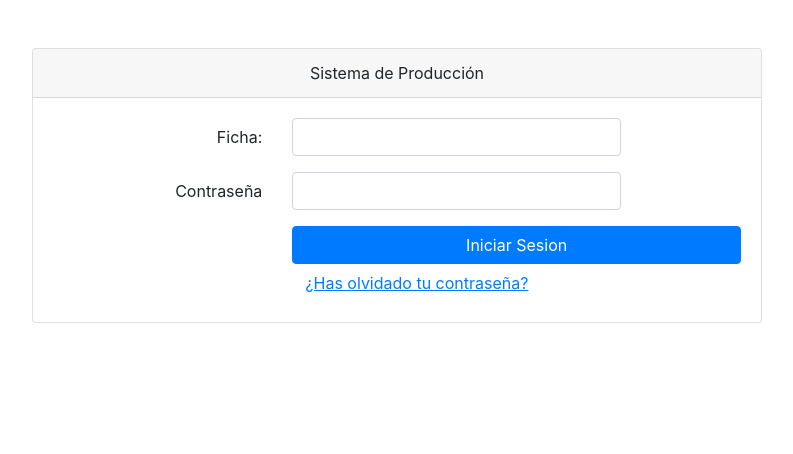
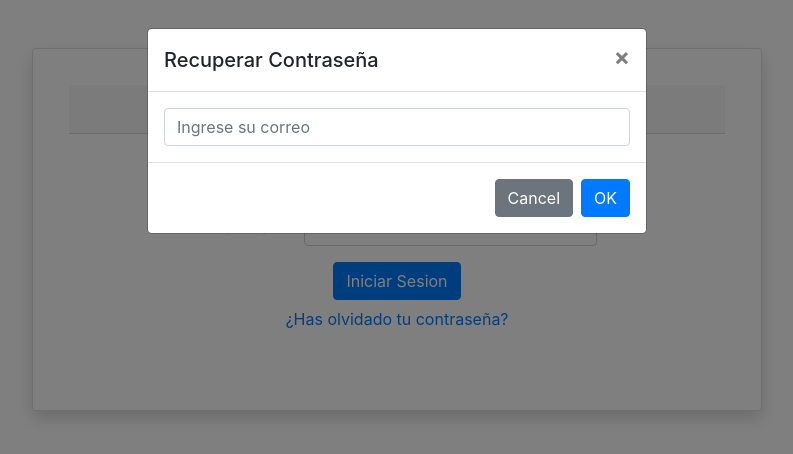
Before and after one commit to jetzu11/topicos_hub, a Vue app: page / in a window 1280 px wide. Both pictures are taken after a click on the button "¿Has olvidado tu contraseña?". Shown: the top 454 px of the page, without its empty margins (243-1036 px from the left). Built offline with nearby package versions, Linux system fonts and the light colour scheme.

Commit message:
cambios del login y menu

```diff
--- a/src/components/Menu.vue
+++ b/src/components/Menu.vue
@@ -3,7 +3,7 @@
   <div>
       <b-navbar toggleable="md" type="dark" style="background-color: #4a6f90">
         <b-navbar-brand href="#">
-            <img :src="logoSrc" width="60px" height="40px" alt="BV" />
+            <img :src="logoSrc" width="60px" height="40px" alt="Wix" />
         </b-navbar-brand>
         <b-navbar-toggle target="nav_collapse"/>
         <b-collapse is-nav id="nav_collapse">
@@ -60,7 +60,7 @@ export default {
     name: "Menu",
     data(){
       return{
-        logoSrc: "./img/WixFilter.png"
+        logoSrc: require('@/assets/WixFilter.png')
       }
     }
 }
--- a/src/views/Login.vue
+++ b/src/views/Login.vue
@@ -2,7 +2,7 @@
     <div class="container mt-5">
     <div class="row justify-content-center">
         <div class="col-md-8">
-            <div class="card">
+            <b-card class="shadow p-3 mb-5 bg-white rounded">
                 <div class="card-header text-center">Sistema de Producción</div>
 
                 <div class="card-body">
@@ -17,33 +17,73 @@
                         </div>
 
                         <div class="form-group row">
-                            <label for="password" class="col-md-4 col-form-label text-md-right">Contraseña</label>
+                            <label for="password" class="col-md-4 col-form-label text-md-right">Contraseña:</label>
 
                             <div class="col-md-6">
                                 <input id="password" type="password" class="form-control" name="password" required>
 
                             </div>
                         </div>
-                        <div class="form-group row mb-0">
-                            <div class="col-md-8 offset-md-4">
-                                <b-button block :to="{name:'Welcome'}" variant="btn btn-primary">Iniciar Sesion</b-button>
+                        <div class="form-group ">
+                            <div class="col-md-12 text-center" >
+                                <b-button :to="{name:'Welcome'}" variant="btn btn-primary">Iniciar Sesion</b-button>
 
                             </div>
-                             <div class="col-md-12 offset-md-4">
-                                 <a class="btn btn-link" href="#">
+                             <div class="col-md-12 text-center">
+                                 <a v-b-modal.modal-prevent class="btn btn-link" href="#">
                                     ¿Has olvidado tu contraseña?
                                 </a>
                             </div>
                         </div>
                     </form>
+                    <b-modal
+                    id="modal-prevent"
+                    ref="modal"
+                    title="Recuperar Contraseña"
+                    @ok="handleOk"
+                    @shown="clearName"
+                    >
+                        <form @submit.stop.prevent="handleSubmit">
+                            <b-form-input v-model="name" placeholder="Ingrese su correo"></b-form-input>
+                        </form>
+                    </b-modal>
                 </div>
-            </div>
+            </b-card>
+
         </div>
     </div>
 </div>
 
 </template>
 <script>
-export default {
-}
+ export default {
+    data() {
+      return {
+        name: '',
+        names: []
+      }
+    },
+    methods: {
+      clearName() {
+        this.name = ''
+      },
+      handleOk(evt) {
+        // Prevent modal from closing
+        evt.preventDefault()
+        if (!this.name) {
+          alert('Ingrese el correo')
+        } else {
+          this.handleSubmit()
+        }
+      },
+      handleSubmit() {
+        this.names.push(this.name)
+        this.clearName()
+        this.$nextTick(() => {
+          // Wrapped in $nextTick to ensure DOM is rendered before closing
+          this.$refs.modal.hide()
+        })
+      }
+    }
+  }
 </script>
```
Also changed, not shown: src/assets/WixFilter.png (added), src/assets/wix_header.jpg (added).
